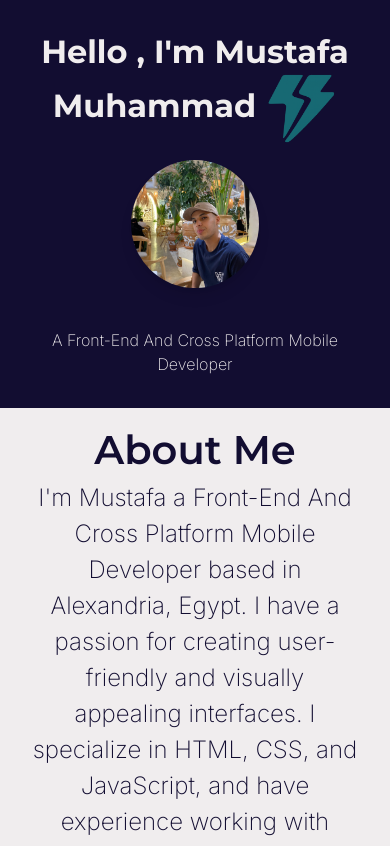
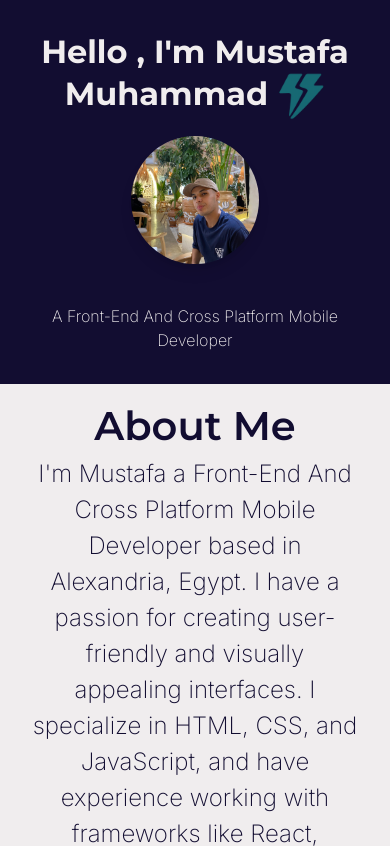
Before and after one commit to mustafa-muhamma/Portfolio, a plain HTML site: page index.html in a window 390 px wide. Shown: the top 846 px of the page. Drawn offline with nearby package versions, Linux system fonts and the light colour scheme.

Commit message:
third commit

```diff
--- a/index.html
+++ b/index.html
@@ -25,7 +25,7 @@
             <h1 class="text-[2rem] lg:text-[4rem] w-80 lg:w-100 text-center font-bold text-[#F0EDEE] leading-tight">
                 Hello , I'm Mustafa Muhammad
                 <span class="inline-block align-middle">
-                    <img src="assets/images/logo.png" alt="" class="w-18 h-18 inline-block" />
+                    <img src="assets/images/logo.png" alt="" class="w-12 h-12 lg:w-18 lg:h-18 inline-block" />
                 </span>
             </h1>
             <div class="header__Img flex flex-col justify-center items-center  gap-4">
```
Also changed, not shown: workWithMe.html (+1 -1 lines).
